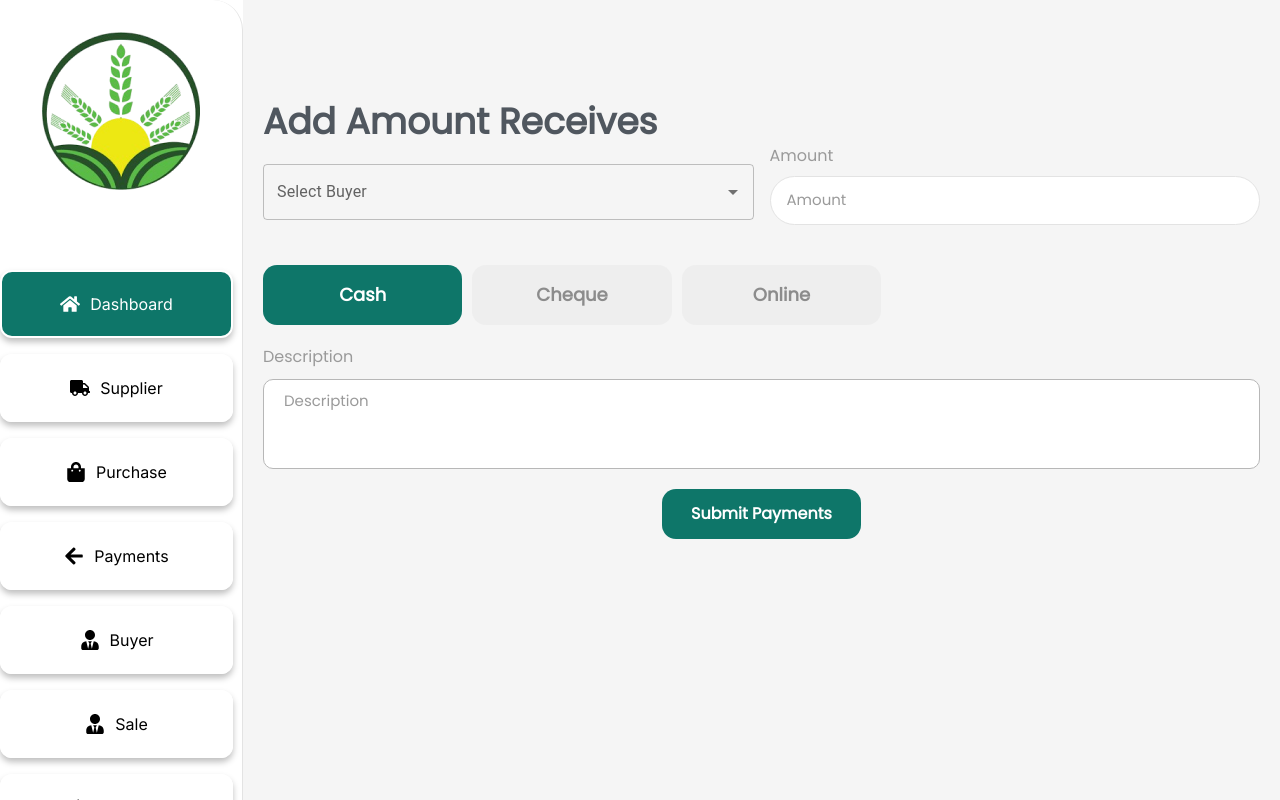
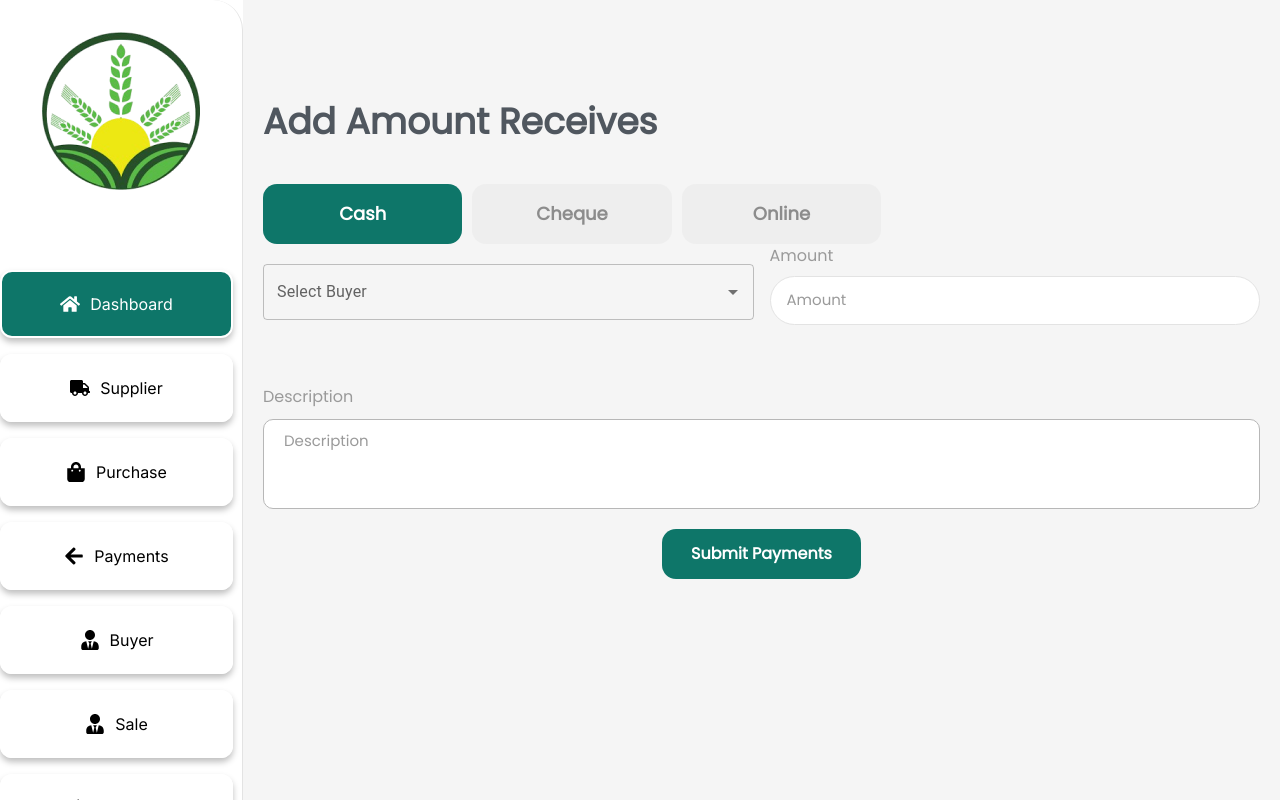
Before and after one commit to aqibjawad/rice_mill, a Next.js app: page /paymentRecieves in a window 1280 px wide. Shown: the top 800 px of the page. Built offline with nearby package versions, Linux system fonts and the light colour scheme; no server answers.

Commit message:
dropdown issue resolve, in payment recieve other issues resolves

```diff
--- a/app/addPurchase/tabs.jsx
+++ b/app/addPurchase/tabs.jsx
@@ -37,6 +37,15 @@ const Tabs = ({ activeTab, setActiveTab }) => {
         >
           Both
         </div>
+
+        <div
+          className={`${styles.tabPaymentButton} ${
+            currentTab === "online" ? styles.active : ""
+          }`}
+          onClick={() => handleTabClick("online")}
+        >
+          Online
+        </div>
       </div>
     </div>
   );
--- a/app/dashboard/expenseCard.jsx
+++ b/app/dashboard/expenseCard.jsx
@@ -6,6 +6,8 @@ import styles from "../../styles/dashboard.module.css";
 import APICall from "../../networkApi/APICall";
 import { dashboard } from "../../networkApi/Constants";
 
+import { format } from "date-fns";
+
 const Dashboard = () => {
   const api = new APICall();
 
@@ -13,22 +15,47 @@ const Dashboard = () => {
   const [loading, setLoading] = useState(true);
   const [error, setError] = useState(null);
 
+  const [startDate, setStartDate] = useState(null);
+  const [endDate, setEndDate] = useState(null);
+
   useEffect(() => {
     fetchData();
   }, []);
 
   const fetchData = async () => {
     try {
-      const response = await api.getDataWithToken(dashboard);
+      setLoading(true);
+      const queryParams = [];
+
+      const currentDate = format(new Date(), "yyyy-MM-dd");
+      queryParams.push(`date=${currentDate}`);
+
+      const apiUrl = `${dashboard}?${queryParams.join("&")}`;
+
+      const response = await api.getDataWithToken(apiUrl);
+
       setTableData(response.data);
     } catch (error) {
+      console.error("Error fetching data:", error);
       setError(error.message);
     } finally {
       setLoading(false);
     }
   };
+  const openingBalance = Number(tableData?.opening_balance) || 0;
+  const inflow = Number(tableData?.inflow) || 0;
+  const outflow = Number(tableData?.outflow) || 0;
 
-const addition = (tableData?.opening_balance || 0) + (tableData?.inflow || 0) - (tableData?.outflow || 0);
+  // Debugging: Log the values to verify they are numbers
+  console.log("Opening Balance:", openingBalance);
+  console.log("Inflow:", inflow);
+  console.log("Outflow:", outflow);
+
+  // Step 1: Perform addition
+  const sum = openingBalance + inflow;
+
+  // Step 2: Perform subtraction
+  const result = sum - outflow;
 
   return (
     <Grid container spacing={2}>
@@ -36,11 +63,11 @@ const addition = (tableData?.opening_balance || 0) + (tableData?.inflow || 0) -
         <Card className={styles.card} variant="outlined">
           <CardContent>
             <div className={styles.imageCont}>
-                <img
-                  src="/opening.png"
-                  className={styles.cardImage}
-                  alt="Opening Balance"
-                />
+              <img
+                src="/opening.png"
+                className={styles.cardImage}
+                alt="Opening Balance"
+              />
             </div>
             <div className={styles.cardAmount}>
               {loading ? (
@@ -58,7 +85,11 @@ const addition = (tableData?.opening_balance || 0) + (tableData?.inflow || 0) -
         <Card className={styles.card} variant="outlined">
           <CardContent>
             <div className={styles.imageCont}>
-              <img src="/amount.png" className={styles.cardImage} alt="Inflow" />
+              <img
+                src="/amount.png"
+                className={styles.cardImage}
+                alt="Inflow"
+              />
             </div>
             <div className={styles.cardAmount}>
               {loading ? (
@@ -76,7 +107,11 @@ const addition = (tableData?.opening_balance || 0) + (tableData?.inflow || 0) -
         <Card className={styles.card} variant="outlined">
           <CardContent>
             <div className={styles.imageCont}>
-              <img src="/epxense.png" className={styles.cardImage} alt="Outflow" />
+              <img
+                src="/epxense.png"
+                className={styles.cardImage}
+                alt="Outflow"
+              />
             </div>
             <div className={styles.cardAmount}>
               {loading ? (
@@ -97,7 +132,7 @@ const addition = (tableData?.opening_balance || 0) + (tableData?.inflow || 0) -
               <img src="/total.png" className={styles.cardImage} alt="Total" />
             </div>
             <div className={styles.cardAmount}>
-              {loading ? <Skeleton width={100} height={30} /> : addition}
+              {loading ? <Skeleton width={100} height={30} /> : result}
             </div>
             <div className={styles.cardTitle}>Total</div>
           </CardContent>
--- a/app/dashboard/inflow.jsx
+++ b/app/dashboard/inflow.jsx
@@ -80,7 +80,7 @@ const Page = () => {
     <div>
       <Buttons
         leftSectionText="Amount Receives"
-        addButtonLink="/paymentReceives"
+        addButtonLink="/paymentRecieves"
         onDateChange={handleDateChange} // Pass the handler
       />
 
--- a/app/paymentRecieves/page.jsx
+++ b/app/paymentRecieves/page.jsx
@@ -188,6 +188,7 @@ const Page = () => {
 
   const handleSubmit = async (e) => {
     e.preventDefault();
+
     // if (!validateForm()) return;
 
     setLoadingSubmit(true);
@@ -205,7 +206,7 @@ const Page = () => {
       }
 
       setResponseData(response);
-      router.push("/paymentReceipt");
+      // router.push("/paymentReceipt");
 
       Swal.fire("Success", "Your data has been added!", "success");
     } finally {
@@ -216,6 +217,37 @@ const Page = () => {
   return (
     <div>
       <div className={styles.recievesHead}>Add Amount Receives</div>
+
+      <div className="mt-10">
+        <div className={styles.tabPaymentContainer}>
+          <button
+            className={`${styles.tabPaymentButton} ${
+              activeTab === "cash" ? styles.active : ""
+            }`}
+            onClick={() => handleTabClick("cash")}
+          >
+            Cash
+          </button>
+          <button
+            className={`${styles.tabPaymentButton} ${
+              activeTab === "cheque" ? styles.active : ""
+            }`}
+            onClick={() => handleTabClick("cheque")}
+          >
+            Cheque
+          </button>
+
+          <button
+            className={`${styles.tabPaymentButton} ${
+              activeTab === "online" ? styles.active : ""
+            }`}
+            onClick={() => handleTabClick("online")}
+          >
+            Online
+          </button>
+        </div>
+      </div>
+
       <div>
         <Grid container spacing={2} className="mt-10">
           <Grid item xs={12} md={6}>
@@ -252,34 +284,6 @@ const Page = () => {
         </Grid>
 
         <div className="mt-10">
-          <div className={styles.tabPaymentContainer}>
-            <button
-              className={`${styles.tabPaymentButton} ${
-                activeTab === "cash" ? styles.active : ""
-              }`}
-              onClick={() => handleTabClick("cash")}
-            >
-              Cash
-            </button>
-            <button
-              className={`${styles.tabPaymentButton} ${
-                activeTab === "cheque" ? styles.active : ""
-              }`}
-              onClick={() => handleTabClick("cheque")}
-            >
-              Cheque
-            </button>
-
-            <button
-              className={`${styles.tabPaymentButton} ${
-                activeTab === "online" ? styles.active : ""
-              }`}
-              onClick={() => handleTabClick("online")}
-            >
-              Online
-            </button>
-          </div>
-
           <div className={styles.tabPaymentContent}>
             {(activeTab === "cheque" || activeTab === "both") && (
               <Grid container spacing={2} className="mt-10">
--- a/app/payments/Payment.jsx
+++ b/app/payments/Payment.jsx
@@ -196,6 +196,43 @@ const Page = () => {
 
   return (
     <div>
+      <div className="mt-10">
+        <div className={styles.tabPaymentContainer}>
+          <button
+            className={`${styles.tabPaymentButton} ${
+              activeTab === "cash" ? styles.active : ""
+            }`}
+            onClick={() => handleTabClick("cash")}
+          >
+            Cash
+          </button>
+          <button
+            className={`${styles.tabPaymentButton} ${
+              activeTab === "cheque" ? styles.active : ""
+            }`}
+            onClick={() => handleTabClick("cheque")}
+          >
+            Cheque
+          </button>
+          <button
+            className={`${styles.tabPaymentButton} ${
+              activeTab === "both" ? styles.active : ""
+            }`}
+            onClick={() => handleTabClick("both")}
+          >
+            Both
+          </button>
+          <button
+            className={`${styles.tabPaymentButton} ${
+              activeTab === "online" ? styles.active : ""
+            }`}
+            onClick={() => handleTabClick("online")}
+          >
+            Online
+          </button>
+        </div>
+      </div>
+
       <Grid container spacing={2} className="mt-10">
         <Grid item xs={12} md={6}>
           {loading ? (
@@ -231,41 +268,6 @@ const Page = () => {
       </Grid>
 
       <div className="mt-10">
-        <div className={styles.tabPaymentContainer}>
-          <button
-            className={`${styles.tabPaymentButton} ${
-              activeTab === "cash" ? styles.active : ""
-            }`}
-            onClick={() => handleTabClick("cash")}
-          >
-            Cash
-          </button>
-          <button
-            className={`${styles.tabPaymentButton} ${
-              activeTab === "cheque" ? styles.active : ""
-            }`}
-            onClick={() => handleTabClick("cheque")}
-          >
-            Cheque
-          </button>
-          <button
-            className={`${styles.tabPaymentButton} ${
-              activeTab === "both" ? styles.active : ""
-            }`}
-            onClick={() => handleTabClick("both")}
-          >
-            Both
-          </button>
-          <button
-            className={`${styles.tabPaymentButton} ${
-              activeTab === "online" ? styles.active : ""
-            }`}
-            onClick={() => handleTabClick("online")}
-          >
-            Online
-          </button>
-        </div>
-
         <div className={styles.tabPaymentContent}>
           {activeTab === "cheque" || activeTab === "both" ? (
             <Grid container spacing={2} className="mt-10">
--- a/app/payments/page.jsx
+++ b/app/payments/page.jsx
@@ -35,14 +35,14 @@ const Page = () => {
           Expenses
         </button>
 
-        <button
+        {/* <button
           className={`${styles.tabPaymentButton} ${
             activeTab === "tab3" ? styles.active : ""
           }`}
           onClick={() => handleTabClick("tab3")}
         >
           Online
-        </button>
+        </button> */}
       </div>
 
       <div className={styles.tabContent}>
@@ -57,12 +57,6 @@ const Page = () => {
             <ExpensePayments />
           </div>
         )}
-
-        {activeTab === "tab3" && (
-          <div>
-            <Online />
-          </div>
-        )}
       </div>
     </div>
   );
--- a/components/generic/dropdown.jsx
+++ b/components/generic/dropdown.jsx
@@ -1,21 +1,16 @@
-import React from "react";
-import TextField from "@mui/material/TextField";
-import Autocomplete from "@mui/material/Autocomplete";
+// DropDown.jsx
+import React from 'react';
+import { Autocomplete, TextField } from '@mui/material';
 
-const DropDown = ({ title, options = [], onChange, value, name }) => {
+const DropDown = ({ title, options, onChange, value, name }) => {
   return (
-    <div>
-      <Autocomplete
-        disablePortal
-        id={`dropdown-select-${name}`}
-        options={options}
-        getOptionLabel={(option) => option.label || ""}
-        value={options.find(option => option.value === value) || null}
-        onChange={(event, newValue) => onChange(name, newValue)}
-        renderInput={(params) => <TextField {...params} label={title} />}
-        isOptionEqualToValue={(option, value) => option.value === value?.value}
-      />
-    </div>
+    <Autocomplete
+      options={options}
+      getOptionLabel={(option) => option.label}
+      value={value}
+      onChange={(event, newValue) => onChange(name, newValue)}
+      renderInput={(params) => <TextField {...params} label={title} />}
+    />
   );
 };
 
```
Also changed, not shown: 1 other file (tests, documents, lock files or other folders).
